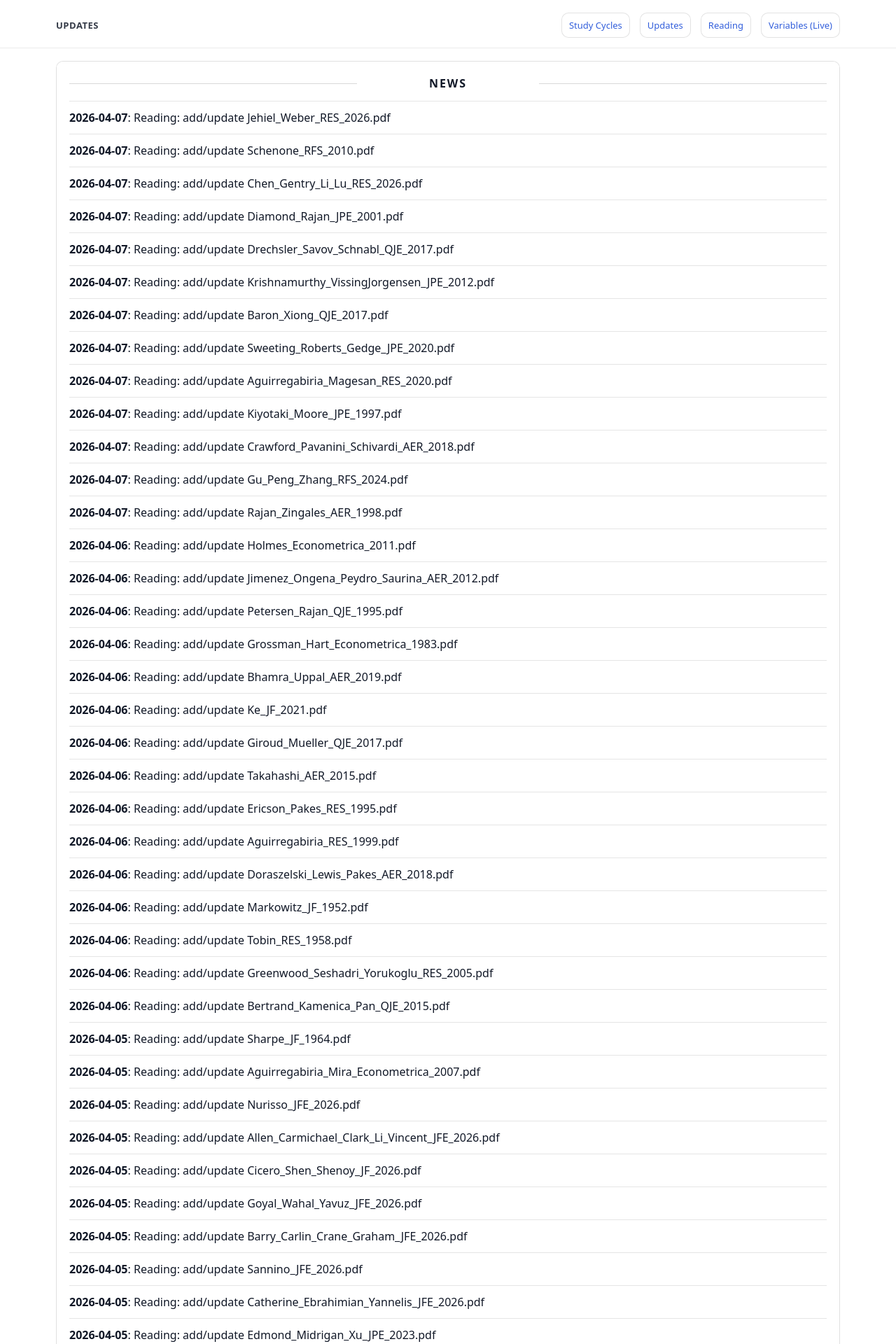
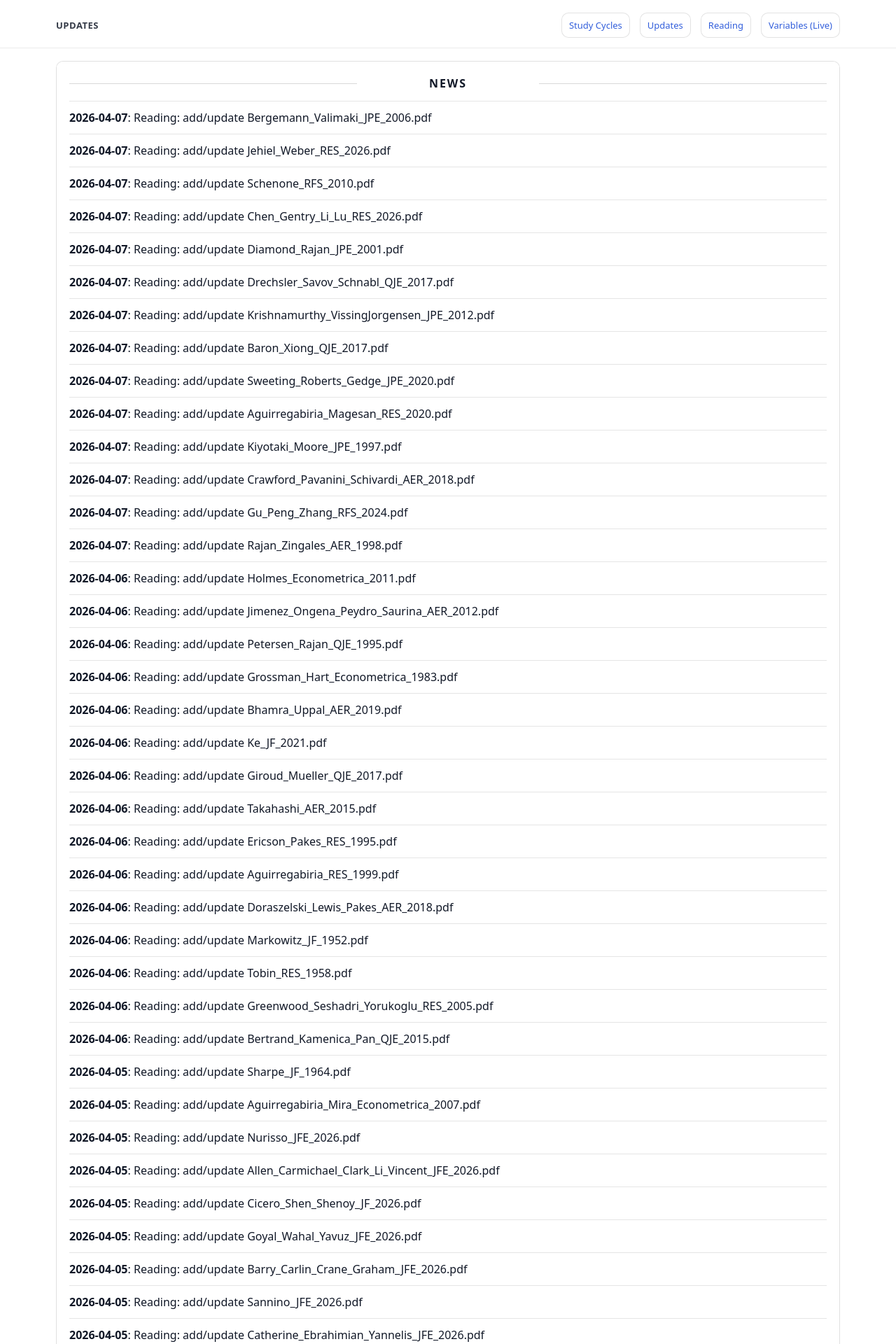
Before and after one commit to yaxinzn/study-archive, a Jekyll site: the page built from updates/index.md, in a window 1280 px wide. Shown: the top 1920 px of the page at 70% size. Built offline with Jekyll 4.4.1, drawn with Linux system fonts in a browser that asks for light colours; some of the changed text lies outside the part shown.

Commit message:
chore: update NEWS feed

```diff
--- a/_data/news.yml
+++ b/_data/news.yml
@@ -1,4 +1,7 @@
 # Auto-generated update history (sorted newest -> oldest). Do not edit manually.
+- ts: "1775557139"
+  date: "2026-04-07"
+  title: "Reading: add/update Bergemann_Valimaki_JPE_2006.pdf"
 - ts: "1775556700"
   date: "2026-04-07"
   title: "Reading: add/update Jehiel_Weber_RES_2026.pdf"
```
